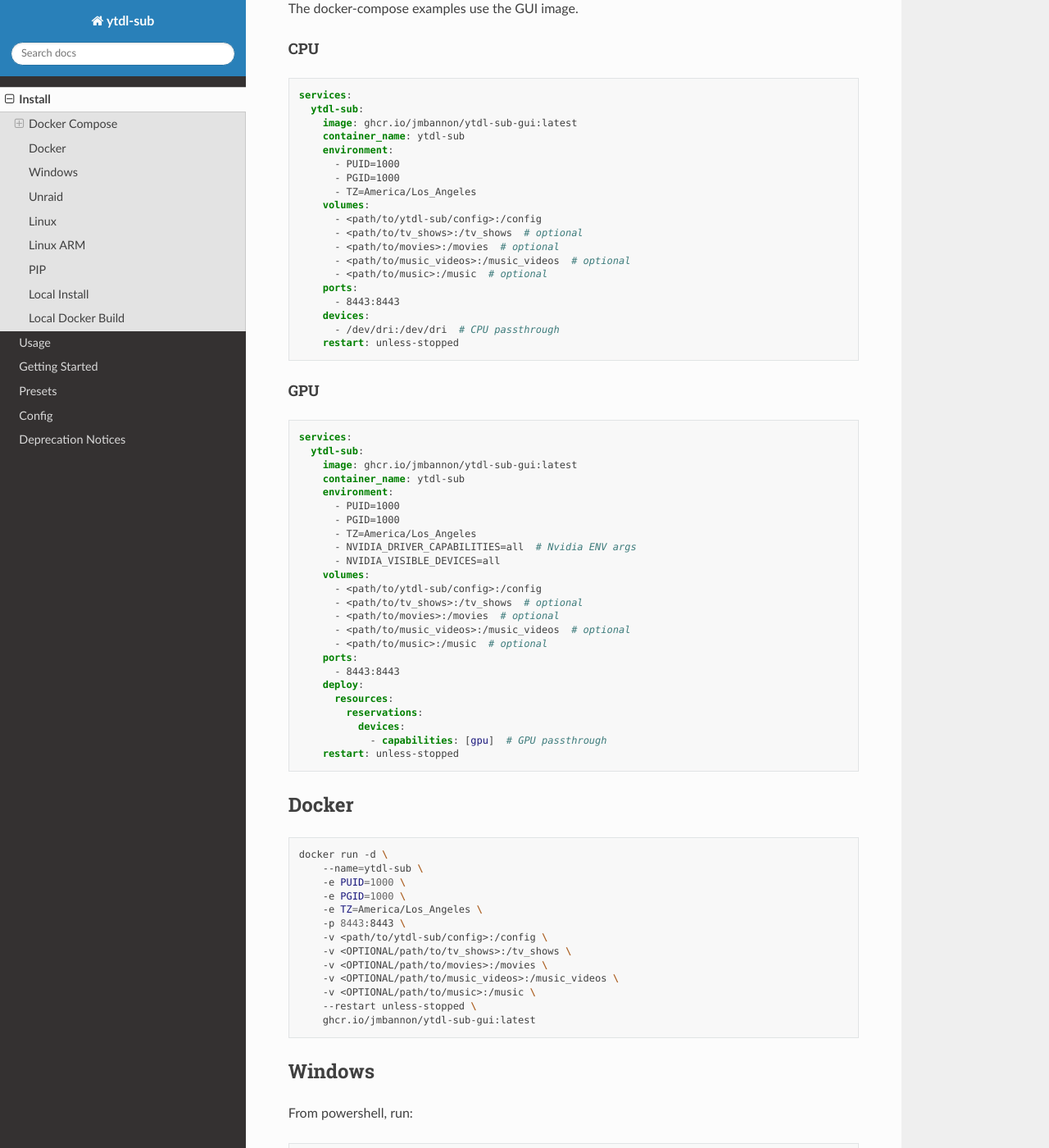
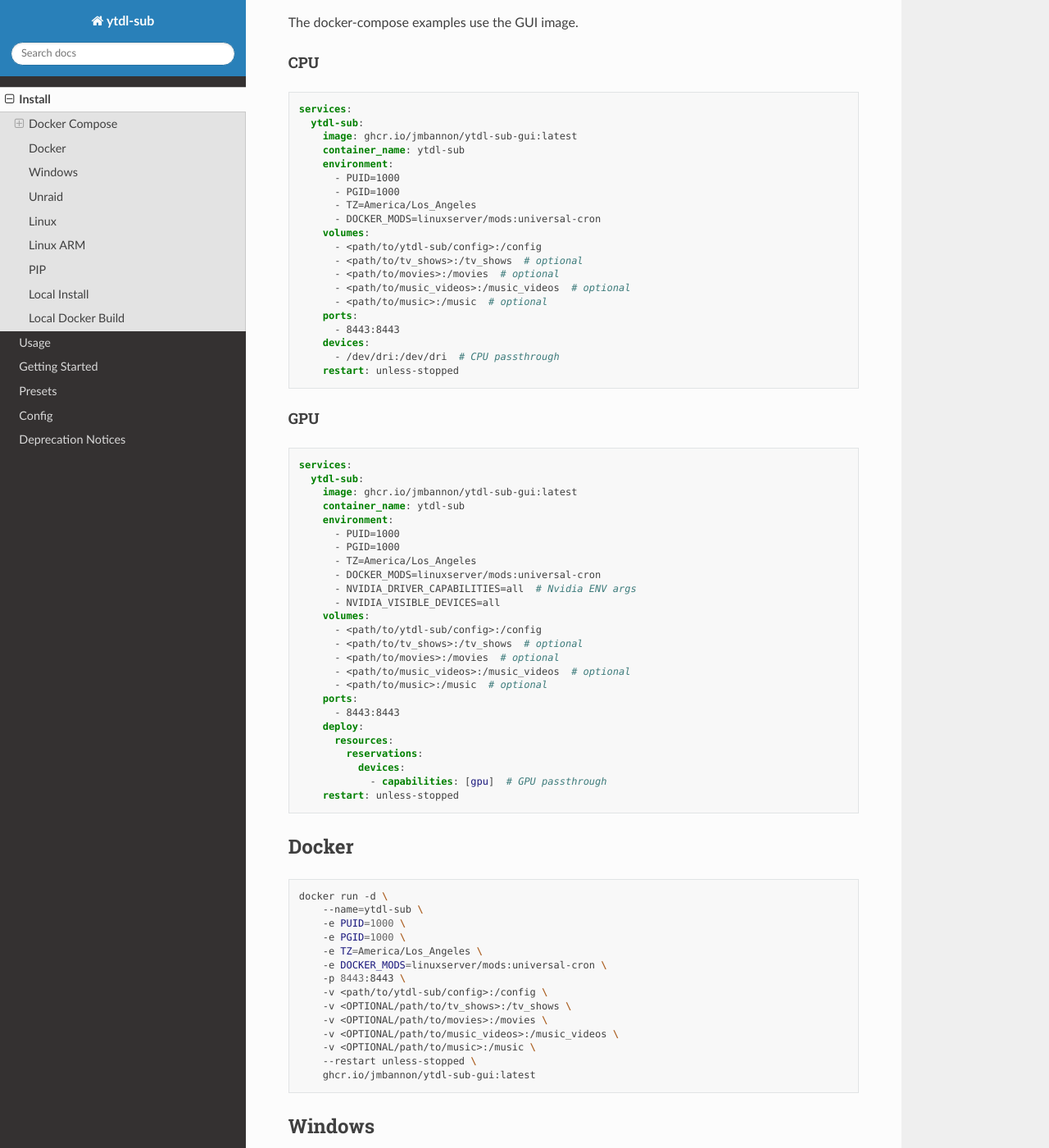
Before and after one commit to jmbannon/ytdl-sub, a Sphinx documentation site: the page built from docs/install.rst, in a window 1280 px wide and 1400 px high, scrolled down 1993 px. Shown: the whole window at 82% size. Built offline with Sphinx 7.4.7 and the Read the Docs theme 2.0.0, drawn with Linux system fonts in a browser that asks for light colours; some of the changed text lies outside the part shown.

```diff
--- a/docs/install.rst
+++ b/docs/install.rst
@@ -37,6 +37,7 @@
          - PUID=1000
          - PGID=1000
          - TZ=America/Los_Angeles
+         - DOCKER_MODS=linuxserver/mods:universal-cron
        volumes:
          - <path/to/ytdl-sub/config>:/config
          - <path/to/tv_shows>:/tv_shows  # optional
@@ -99,6 +100,7 @@
          - PUID=1000
          - PGID=1000
          - TZ=America/Los_Angeles
+         - DOCKER_MODS=linuxserver/mods:universal-cron
        volumes:
          - <path/to/ytdl-sub/config>:/config
          - <path/to/tv_shows>:/tv_shows  # optional
@@ -124,6 +126,7 @@
          - PUID=1000
          - PGID=1000
          - TZ=America/Los_Angeles
+         - DOCKER_MODS=linuxserver/mods:universal-cron
          - NVIDIA_DRIVER_CAPABILITIES=all  # Nvidia ENV args
          - NVIDIA_VISIBLE_DEVICES=all
        volumes:
@@ -150,6 +153,7 @@
        -e PUID=1000 \
        -e PGID=1000 \
        -e TZ=America/Los_Angeles \
+       -e DOCKER_MODS=linuxserver/mods:universal-cron \
        -p 8443:8443 \
        -v <path/to/ytdl-sub/config>:/config \
        -v <OPTIONAL/path/to/tv_shows>:/tv_shows \
```
Also changed, not shown: 1 other file.
